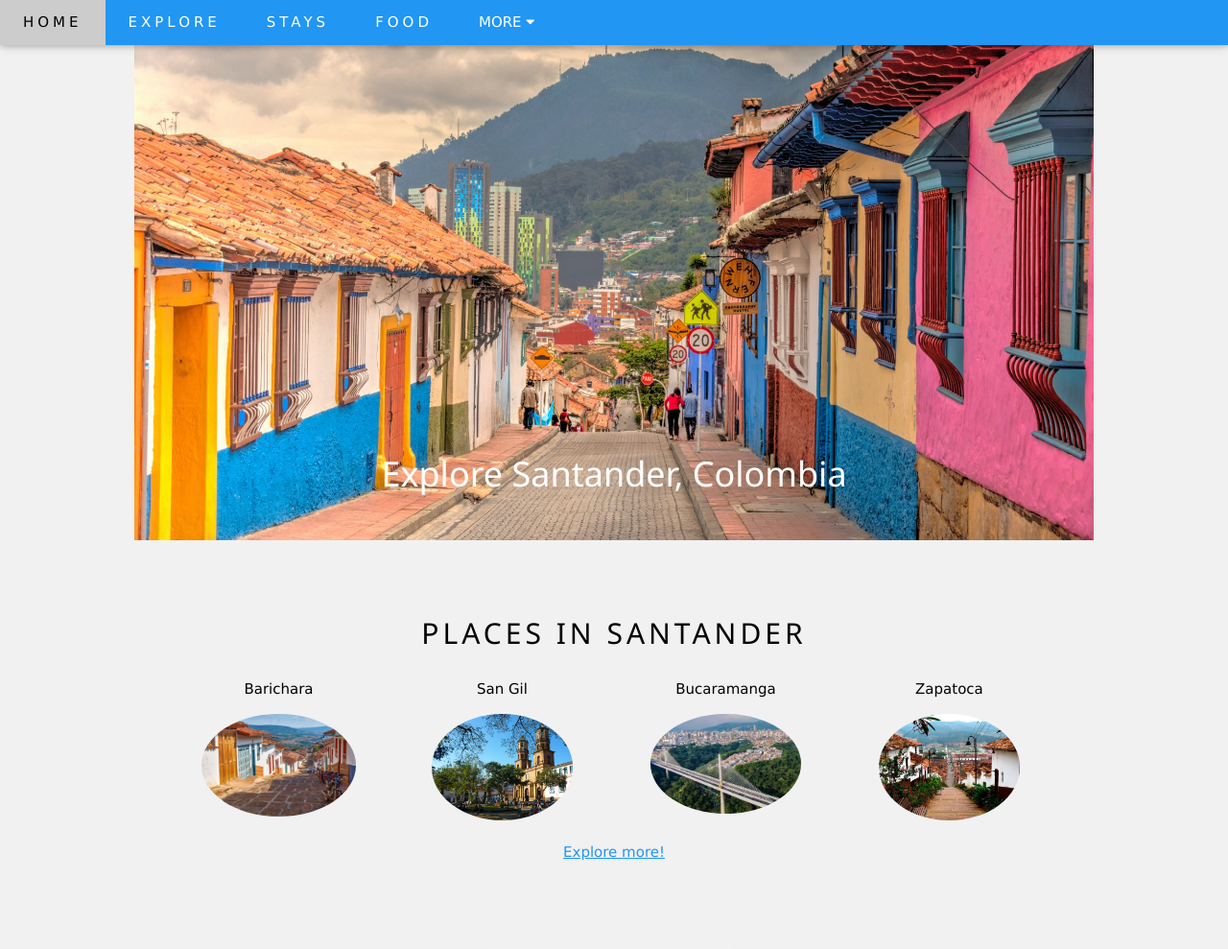
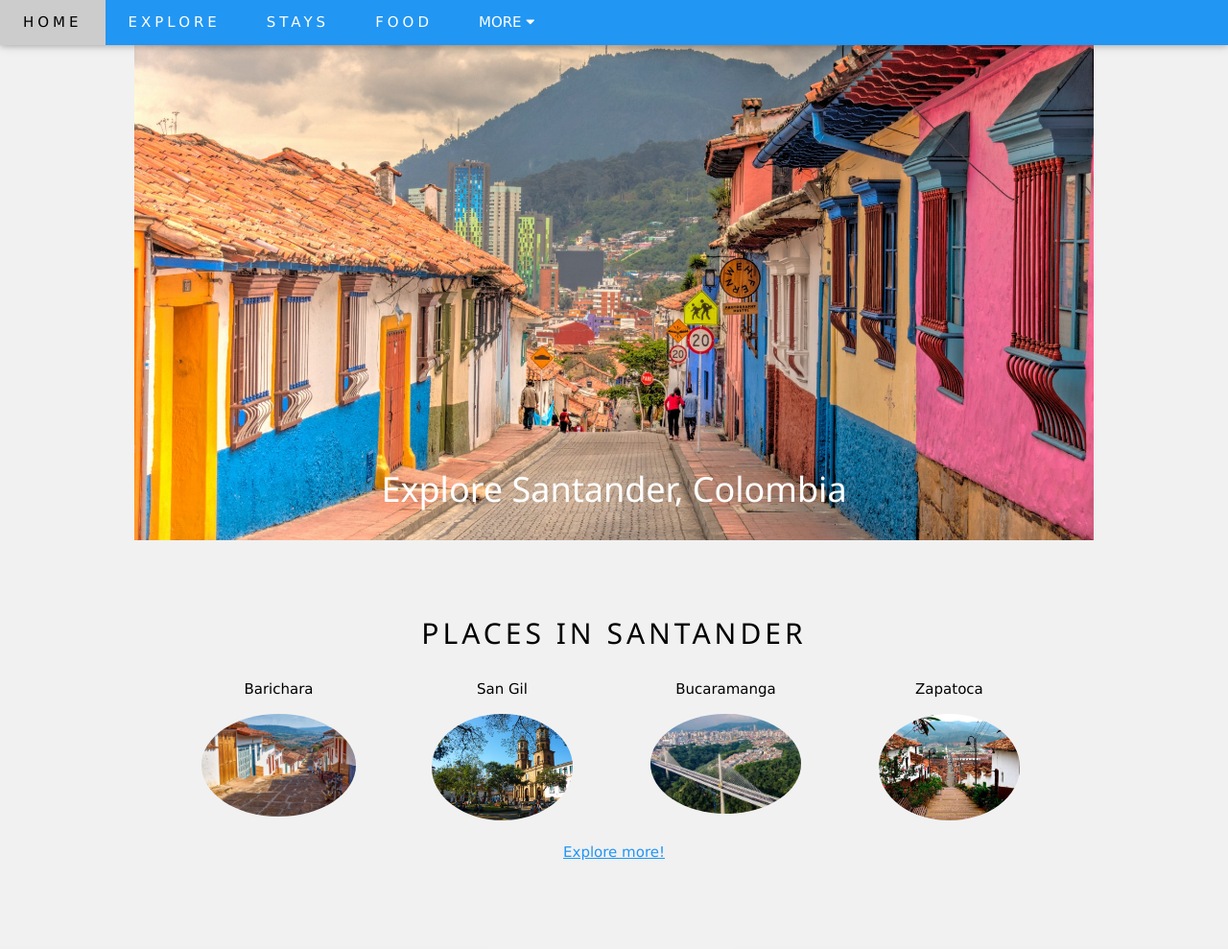
Before and after one commit to ytmonsalve/santander, a plain HTML site: page index.html in a window 1280 px wide. Shown: the top 989 px of the page at 96% size. Drawn offline with nearby package versions, Linux system fonts and the light colour scheme.

Commit message:
Update index.html

```diff
--- a/index.html
+++ b/index.html
@@ -42,7 +42,7 @@
             <!-- Header -->
             <div class="w3-display-container">
                 <img src="imgs/town.jpeg" alt="" style="width:100%">
-                <div class="w3-display-bottommiddle w3-text-white w3-padding-32">
+                <div class="w3-display-bottommiddle w3-text-white w3-padding-16">
                     <h1>Explore Santander, Colombia</h1>
                 </div>
             </div>
```
